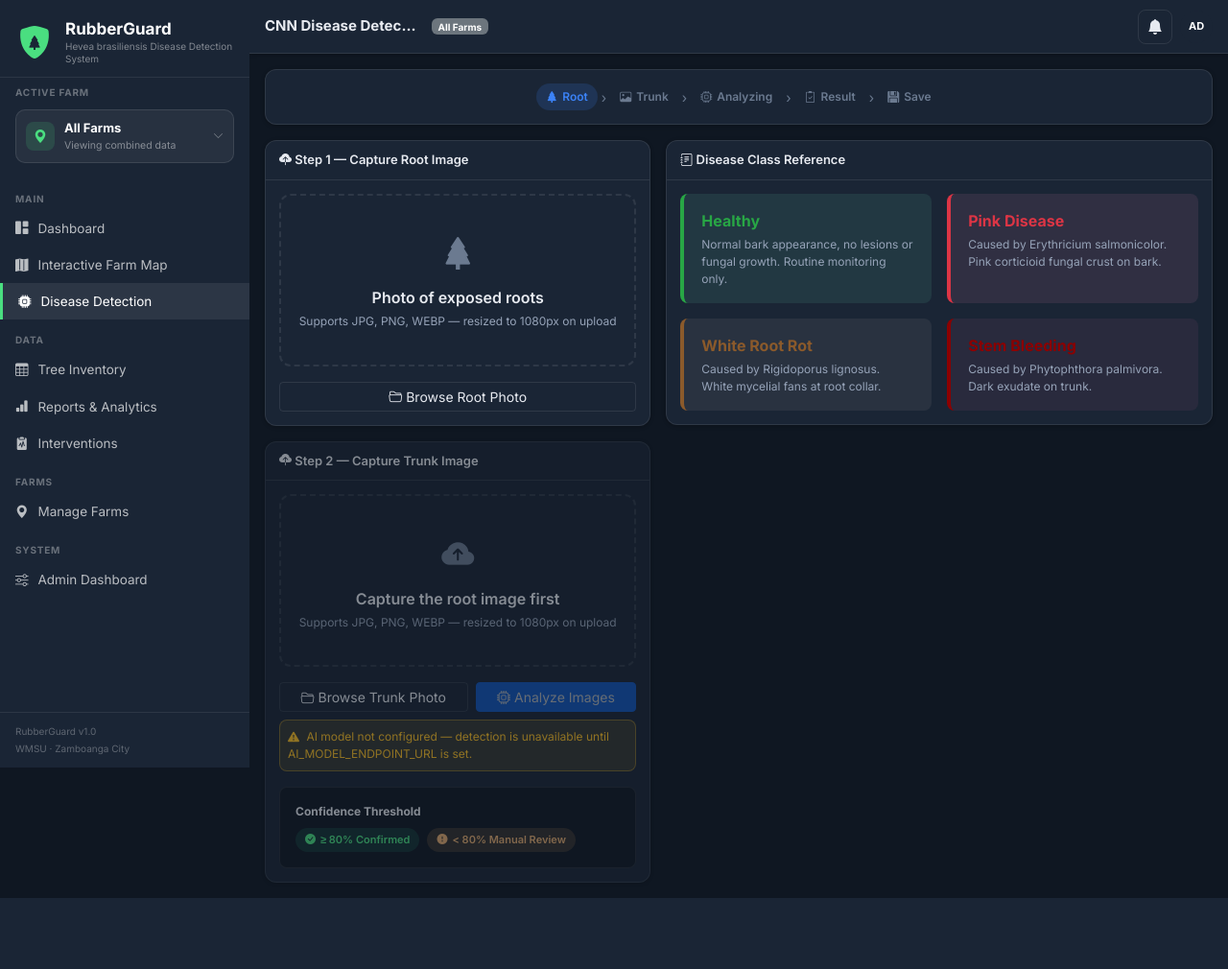
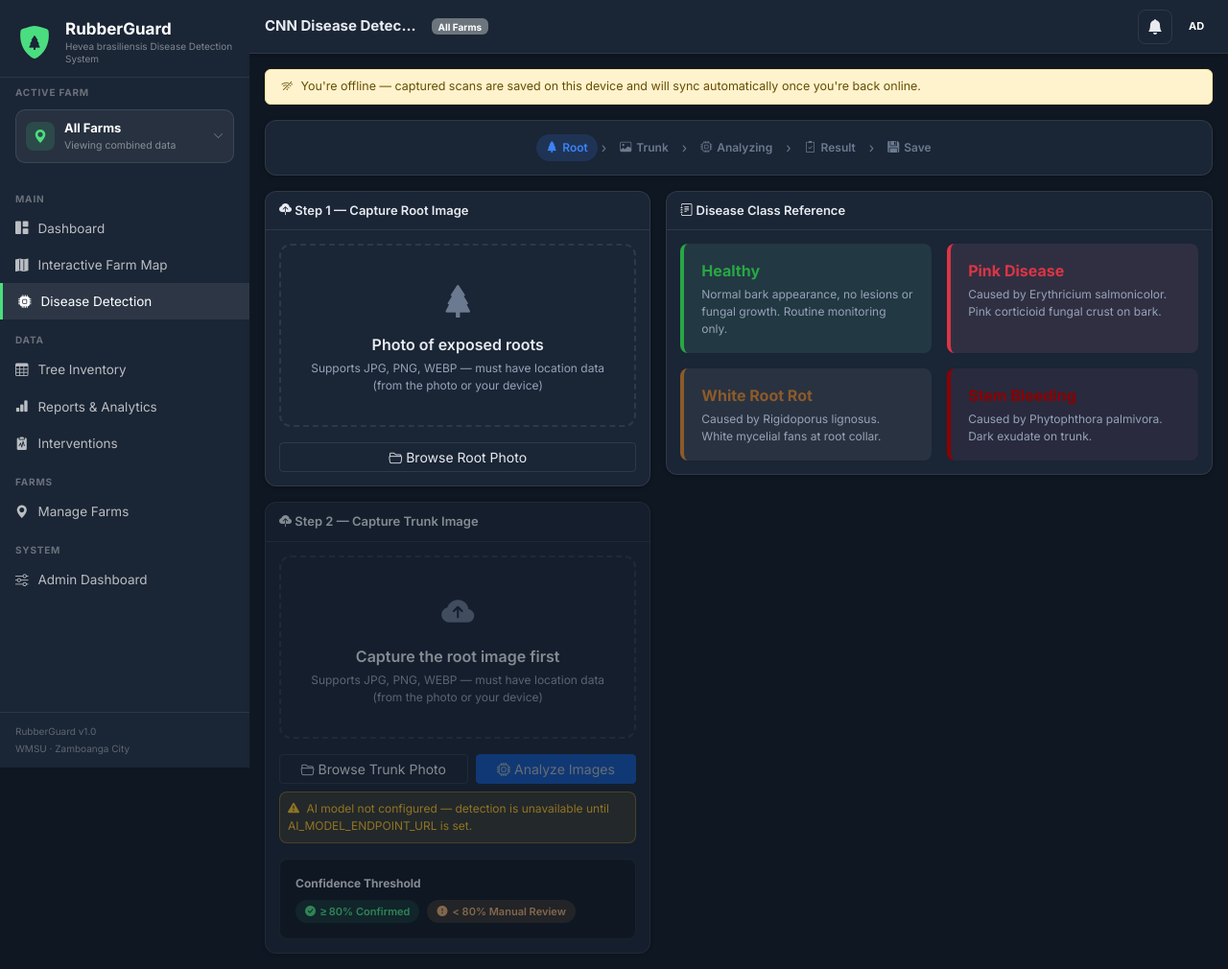
Before and after one commit to Ponkan2077/CS2616, a Django app: page /detection/ in a window 1280 px wide. Shown: the whole page at 96% size. Before the commit the page ends 936 px from the top, so only its background shows below. Run offline with Django 5.2, Linux system fonts and the light colour scheme; a user stored in the database is signed in; data comes from the database, SQL or seed files in the repository; some libraries are stand-ins or nearby versions.

Commit message:
Enhance offline support with sync notifications
Added offline banner and pending scans section to handle offline scenarios and sync functionality.

```diff
--- a/templates/disease_detection.html
+++ b/templates/disease_detection.html
@@ -10,6 +10,21 @@
   </div>
   {% endfor %}
 {% endif %}
+
+<div id="offline-banner" class="alert alert-warning py-2 d-flex align-items-center gap-2" style="display:none;font-size:12.5px;">
+  <i class="bi bi-wifi-off"></i> You're offline — captured scans are saved on this device and will sync automatically once you're back online.
+</div>
+
+<!-- Pending Scans: populated client-side from IndexedDB, see offline_queue.js -->
+<div class="card-rg mb-3" id="pending-scans-section" style="display:none;">
+  <div class="card-header-rg d-flex justify-content-between align-items-center">
+    <span><i class="bi bi-cloud-arrow-up"></i> Pending Sync <span class="badge bg-secondary ms-1" id="pending-scans-count">0</span></span>
+    <button class="btn btn-sm btn-outline-primary" id="sync-now-btn" style="font-size:11.5px;">
+      <i class="bi bi-arrow-repeat"></i> Sync Now
+    </button>
+  </div>
+  <div class="card-body-rg py-1" id="pending-scans-list"></div>
+</div>
 
 <!-- Workflow strip -->
 <div class="card-rg mb-3">
@@ -36,10 +51,11 @@
           <div id="root-upload-placeholder">
             <div class="drop-zone-icon"><i class="bi bi-tree-fill"></i></div>
             <div class="fw-semibold mb-1">Photo of exposed roots</div>
-            <div class="text-muted" style="font-size:12px;">Supports JPG, PNG, WEBP — resized to 1080px on upload</div>
+            <div class="text-muted" style="font-size:12px;">Supports JPG, PNG, WEBP — must have location data (from the photo or your device)</div>
           </div>
           <img id="root-preview-img" src="" alt="Root preview">
         </div>
+        <div id="root-gps-status" class="mb-2"></div>
         <label class="btn btn-outline-secondary btn-sm w-100 text-center" style="cursor:pointer;">
           <i class="bi bi-folder2-open"></i> Browse Root Photo
           <input type="file" id="root-file-input" accept="image/*" class="d-none">
@@ -54,10 +70,11 @@
           <div id="trunk-upload-placeholder">
             <div class="drop-zone-icon"><i class="bi bi-cloud-arrow-up-fill"></i></div>
             <div class="fw-semibold mb-1">Capture the root image first</div>
-            <div class="text-muted" style="font-size:12px;">Supports JPG, PNG, WEBP — resized to 1080px on upload</div>
+            <div class="text-muted" style="font-size:12px;">Supports JPG, PNG, WEBP — must have location data (from the photo or your device)</div>
           </div>
           <img id="trunk-preview-img" src="" alt="Trunk preview">
         </div>
+        <div id="trunk-gps-status" class="mb-2"></div>
         <div class="d-flex gap-2">
           <label class="btn btn-outline-secondary btn-sm flex-grow-1 text-center" style="cursor:pointer;">
             <i class="bi bi-folder2-open"></i> Browse Trunk Photo
@@ -146,7 +163,7 @@
               </select>
             </div>
             <div class="col-3">
-              <input type="text" name="block" class="form-control-rg" placeholder="Block">
+              <input type="text" name="block" id="save-block" class="form-control-rg" placeholder="Block">
             </div>
             <div class="col-3">
               <input type="text" name="tree_id" id="save-tree-id" class="form-control-rg" placeholder="Tree ID (optional)">
@@ -197,5 +214,19 @@
   // after both photos are captured, when no model endpoint is set.
   window.AI_ENABLED = {{ ai_enabled|yesno:"true,false" }};
 </script>
+<script src="{% static 'js/gps_exif.js' %}?v={{ STATIC_VERSION }}"></script>
+<script src="{% static 'js/offline_queue.js' %}?v={{ STATIC_VERSION }}"></script>
 <script src="{% static 'js/disease_detection.js' %}?v={{ STATIC_VERSION }}"></script>
+<script>
+  // Registered from /detection/sw.js (a view, not a static file) so its
+  // scope covers the whole /detection/ path -- see the comment at the
+  // top of static/js/sw.js for why that matters.
+  if ("serviceWorker" in navigator) {
+    navigator.serviceWorker.register("{% url 'service_worker_js' %}", { scope: "/detection/" }).catch(() => {
+      // Offline page-shell caching just won't be available this session --
+      // the capture form still works fine as long as the page was already
+      // loaded once, so this isn't fatal.
+    });
+  }
+</script>
 {% endblock %}
```
